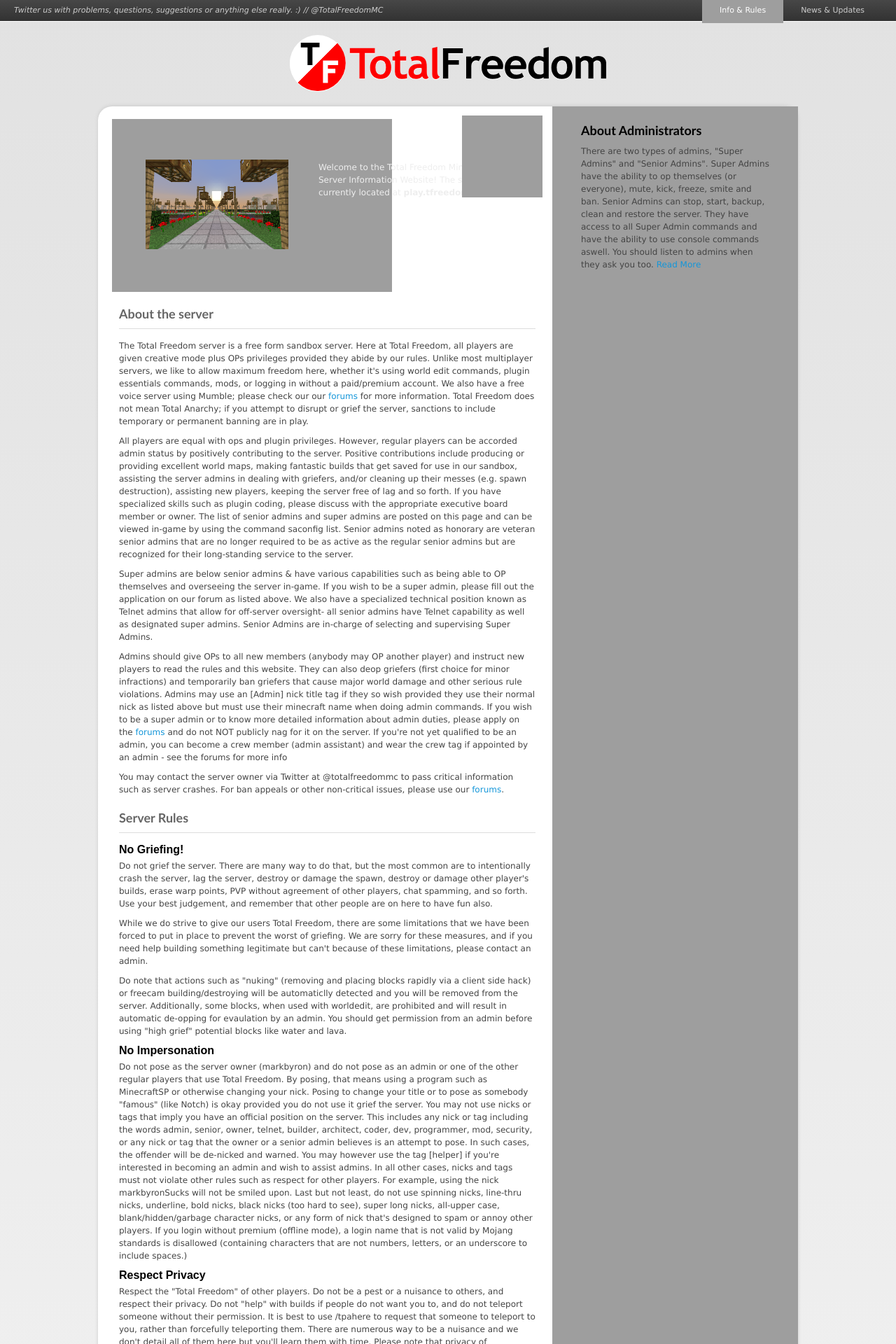
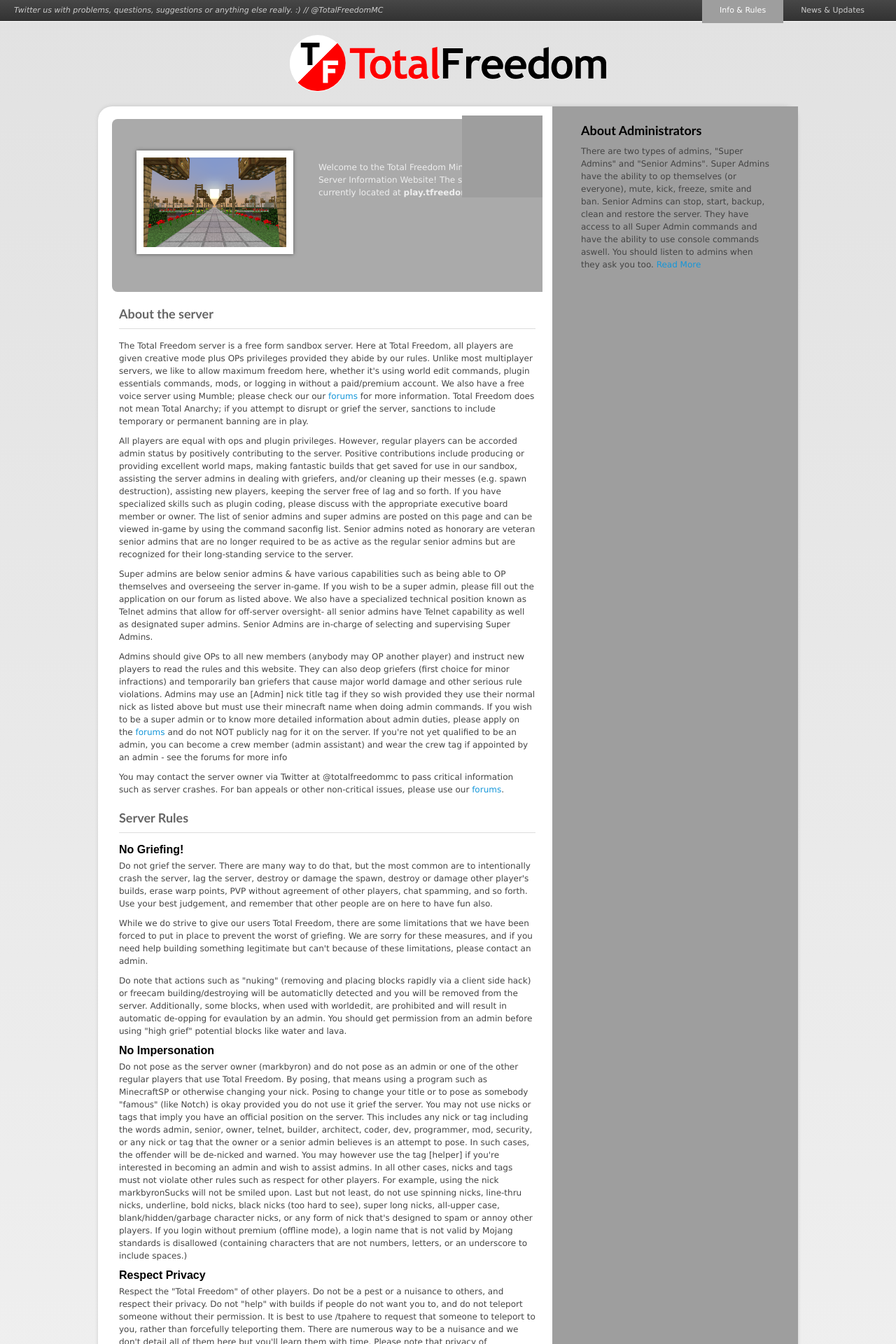
Before and after one commit to tfreedomorg/website, a Jekyll site: the page built from index.md, in a window 1280 px wide. Shown: the top 1920 px of the page at 70% size. Built offline with Jekyll 4.4.1, drawn with Linux system fonts in a browser that asks for light colours.

Commit message:
Update style.css

```diff
--- a/assets/css/style.css
+++ b/assets/css/style.css
@@ -55,7 +55,7 @@
 #contents {padding:18px 20px; background:url(/web/20130629055432im_/http://dl.dropboxusercontent.com/u/21145471/TFNewWebsite/assets/images/sidebarbg.jpg) 649px 0 repeat-y; min-height:200px;}
 #main {width:615px; float:left;}
 #sidebar {float:right; width:310px; padding-top:5px;}
-#featured {background:url(/web/20130629055432im_/http://dl.dropboxusercontent.com/u/21145471/TFNewWebsite/assets/images/featureheaderbg.png) 0 0 no-repeat; height:247px; margin-bottom:10px; position:relative; color:#eee;}
+#featured {background-color:#aaa; border-top-left-radius:8px; border-bottom-left-radius:8px; height:247px; margin-bottom:10px; position:relative; color:#eee;}
 #normalheader {background: url(/web/20130629055432im_/http://dl.dropboxusercontent.com/u/21145471/TFNewWebsite/assets/images/normalheader2.jpg) 0 0 no-repeat; height:150px; margin-bottom:10px;}
 #normalheader.header2 {background:url(/web/20130629055432im_/http://dl.dropboxusercontent.com/u/21145471/TFNewWebsite/assets/images/normalheader.jpg) no-repeat;}
 #featured p {font-size:1.2em; line-height:18px; font-weight:normal;}
@@ -63,7 +63,7 @@
 #featured h3 {display:block; font:bold 1.8em Arial, Helvetica, sans-serif; color:#fff; margin-bottom:10px;}
 #featured a {color:#fff; text-decoration:underline!important;}
 #featured .ftwrap {padding:45px 35px 0 35px;}
-.ftwrap .ftimg {float:left; background:url(/web/20130629055432im_/http://dl.dropboxusercontent.com/u/21145471/TFNewWebsite/assets/images/imgthumb.png) no-repeat; width:220px; height:144px;  padding:13px 0 0 13px;}
+.ftwrap .ftimg {float:left; background-color:#ffffff; width:214px; height:138px; padding:10px 0 0 10px; box-shadow:0 0 5px rgba(0,0,0,0.5)}
 .ftwrap .fttxt { margin-left:260px; padding-top:15px; padding-right:25px;}
 
 .mainheading, #leftcontainer h2 {font:bold 1.8em "Trebuchet MS", Arial, Helvetica, sans-serif; color:#666; padding:10px 0; border-bottom:solid 1px #ddd; margin-bottom:15px;}
```
